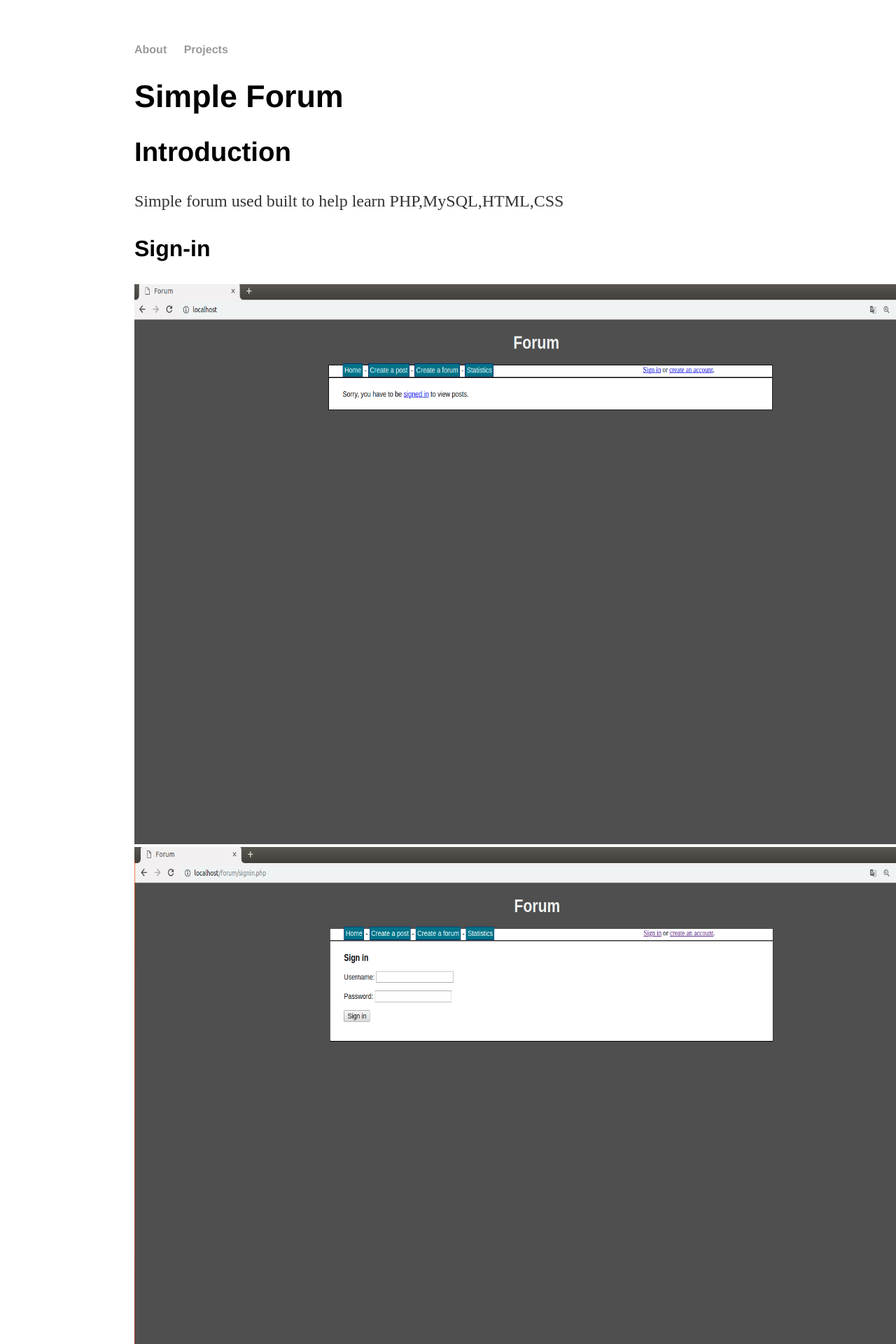
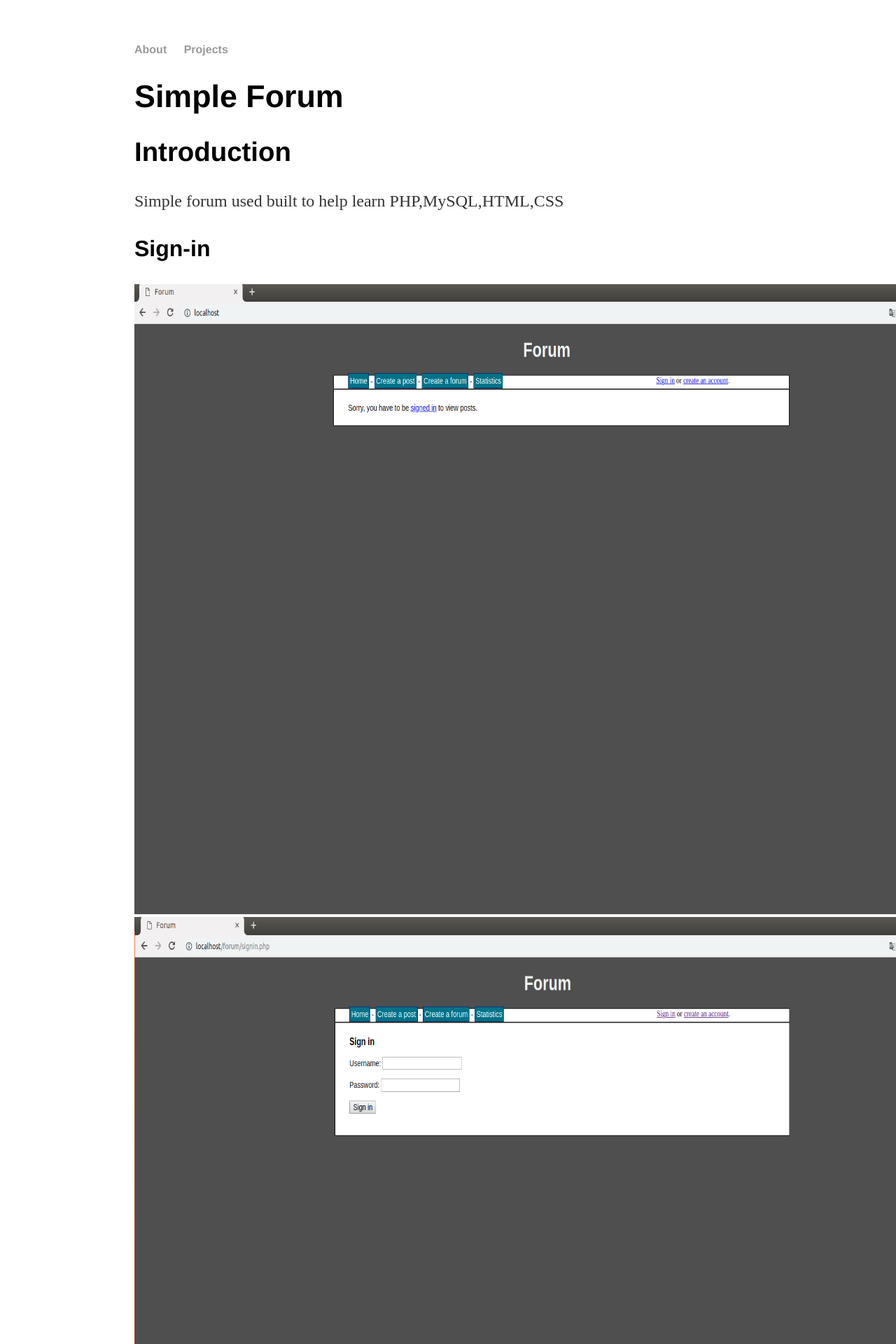
Before and after one commit to jcho7022/jcho7022.github.io, a Jekyll site: the page built from projects/forum/index.html, in a window 1280 px wide. Shown: the top 1920 px of the page at 70% size. Built offline with Jekyll 4.4.1, drawn with Linux system fonts in a browser that asks for light colours.

Commit message:
Update index.html

```diff
--- a/projects/forum/index.html
+++ b/projects/forum/index.html
@@ -6,14 +6,14 @@
 <h2>Introduction</h2>
 <p>Simple forum used built to help learn PHP,MySQL,HTML,CSS</p>
 <h3>Sign-in</h3>
-<img src="no_signin.png" alt="no_signin"  width="1150" height="800">
-<img src="login.png" alt="login"  width="1150" height="800">
-<img src="signup.png" alt="signup"  width="1150" height="800">
+<img src="no_signin.png" alt="no_signin"  width="1180" height="900">
+<img src="login.png" alt="login"  width="1180" height="900">
+<img src="signup.png" alt="signup"  width="1180" height="900">
 
 <h3>General Forum</h3>
-<img src="post.png" alt="post"  width="1150" height="800">
-<img src="forum_main.png" alt="forum_main"  width="1150" height="800">
-<img src="forum.png" alt="forum"  width="1150" height="800">
+<img src="post.png" alt="post"  width="1180" height="900">
+<img src="forum_main.png" alt="forum_main"  width="1180" height="900">
+<img src="forum.png" alt="forum"  width="1180" height="900">
 <h3>User Profile Permissions</h3>
-<img src="user_profile.png" alt="user_profile"  width="1150" height="800">
-<img src="permissions.png" alt="permissions"  width="1150" height="800">
+<img src="user_profile.png" alt="user_profile"  width="1180" height="900">
+<img src="permissions.png" alt="permissions"  width="1180" height="900">
```
